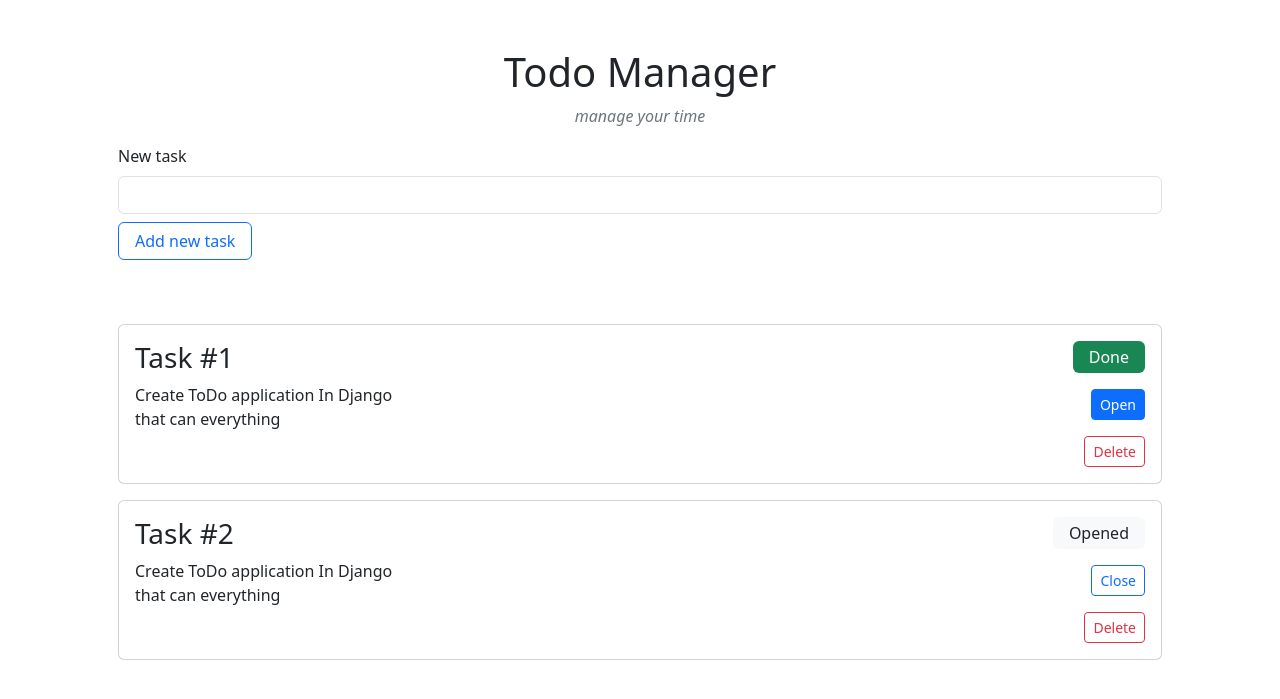
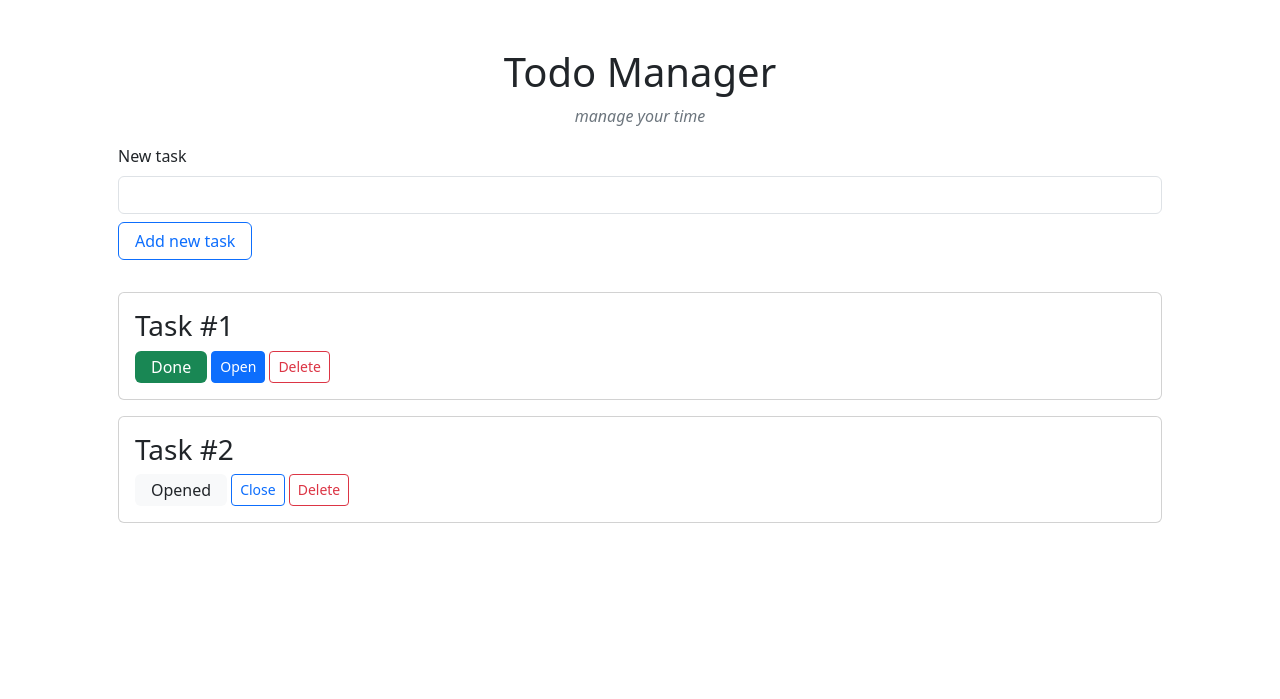
Before and after one commit to seutil/ToDo, a Django app: page / in a window 1280 px wide. Shown: the top 699 px of the page. Run offline with Django 4.2, Linux system fonts and the light colour scheme.

Commit message:
Update ui

```diff
--- a/templates/index.html
+++ b/templates/index.html
@@ -16,17 +16,11 @@
             <input id="task-name" class="form-control" type="text" name="name">
             <button class="mt-2 px-3 btn btn-outline-primary">Add new task</button>
         </form>
-        <div class="d-flex flex-column mt-5">
+        <div class="d-flex flex-column mt-3">
             <div class="mt-3 card">
-                <div class="card-body row g-3">
-                    <div class="col-md-10">
-                        <h3 class="card-title text-truncate" title="Task #1">Task #1</h3>
-                        <p class="card-text">
-                            Create ToDo application In Django <br>
-                            that can everything
-                        </p>
-                    </div>
-                    <div class="col-2 d-flex flex-md-column gap-3 align-items-end">
+                <div class="card-body">
+                    <h3 class="card-title text-truncate" title="Task #1">Task #1</h3>
+                    <div class="d-flex gap-1">
                         <span class="px-3 py-1 bg-success text-white rounded">Done</span>
                         <a class="btn btn-sm btn-primary" href="#">Open</a>
                         <a class="btn btn-sm btn-outline-danger" href="#">Delete</a>
@@ -34,15 +28,9 @@
                 </div>
             </div>
             <div class="mt-3 card">
-                <div class="card-body row g-3">
-                    <div class="col-md-10">
-                        <h3 class="card-title text-truncate" title="Task #2">Task #2</h3>
-                        <p class="card-text">
-                            Create ToDo application In Django <br>
-                            that can everything
-                        </p>
-                    </div>
-                    <div class="col-2 d-flex flex-md-column gap-3 align-items-end">
+                <div class="card-body">
+                    <h3 class="card-title text-truncate" title="Task #2">Task #2</h3>
+                    <div class="d-flex gap-1">
                         <span class="px-3 py-1 bg-light rounded">Opened</span>
                         <a class="btn btn-sm btn-outline-primary" href="#">Close</a>
                         <a class="btn btn-sm btn-outline-danger" href="#">Delete</a>
```
